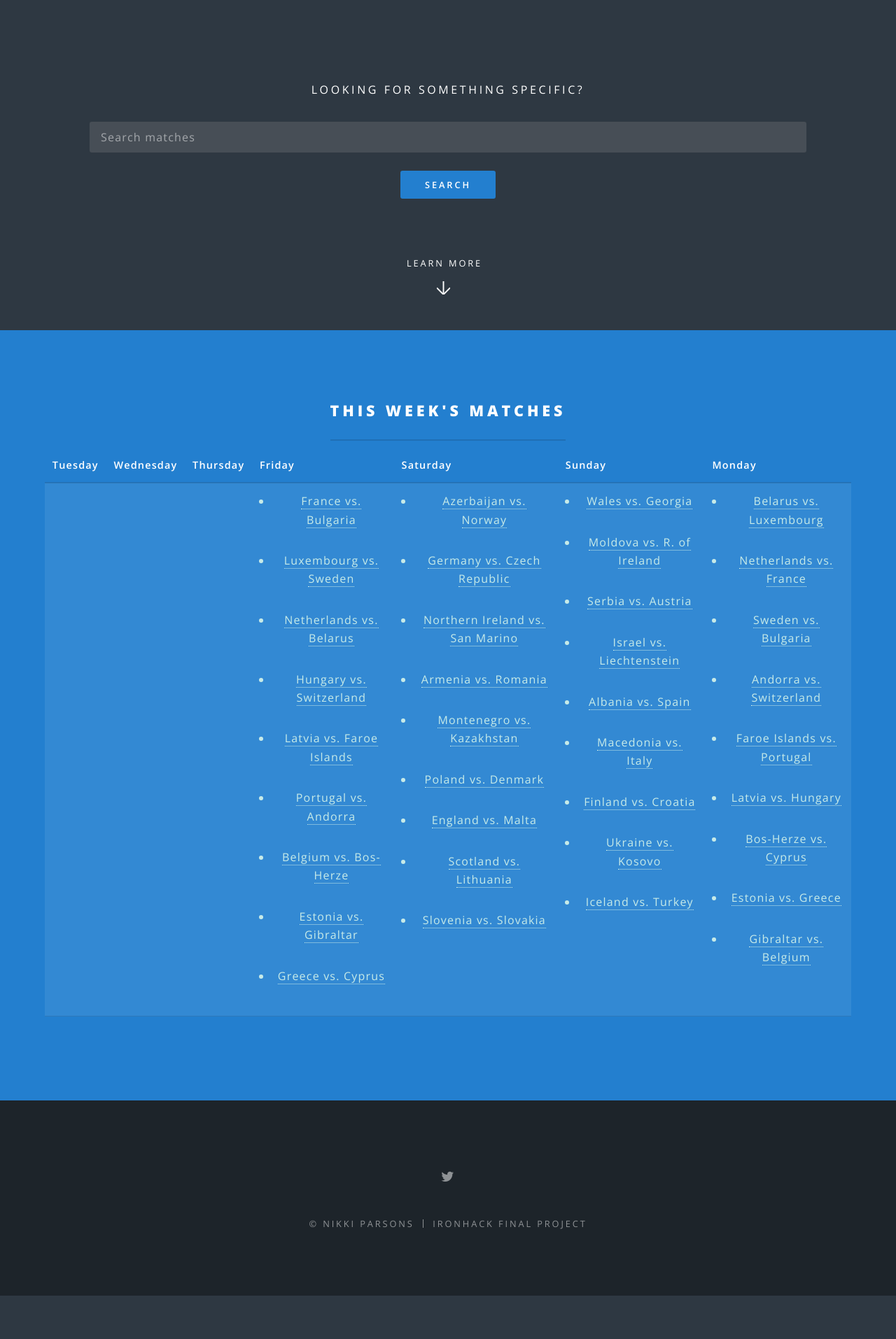
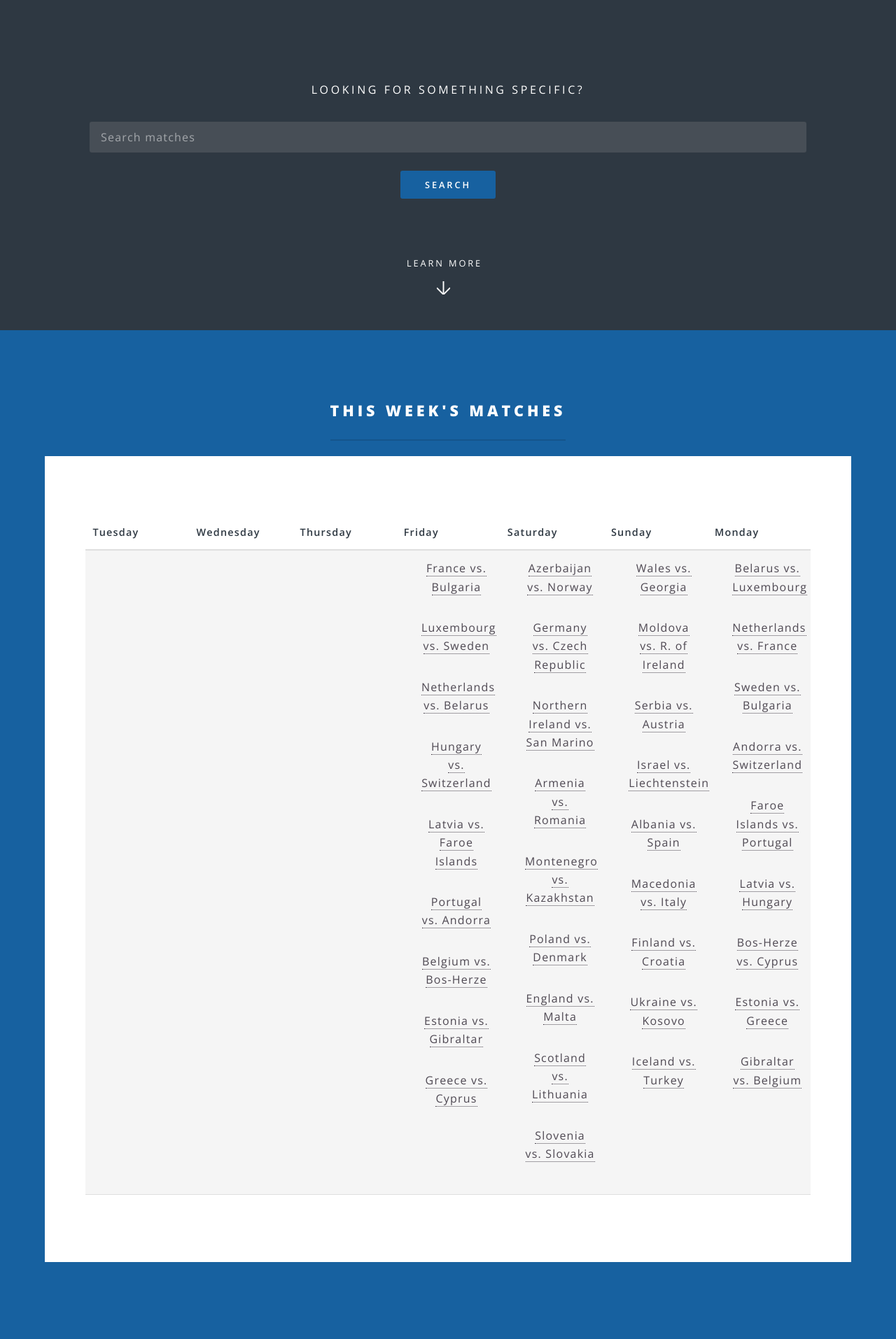
Before and after one commit to nikkiparsons/matchfinder, a Rails app: page / in a window 1280 px wide. Shown: the part 376-2290 px from the top of the page at 70% size. Before the commit the page ends 2228 px from the top, so only its background shows below. Run offline with Rails 7, Linux system fonts and the light colour scheme; data comes from the database, SQL or seed files in the repository; style sheets or scripts are compiled from the project's sources; some libraries are stand-ins or nearby versions.

Commit message:
Home page calendar columns same size

```diff
--- a/app/assets/stylesheets/home.scss
+++ b/app/assets/stylesheets/home.scss
@@ -2,3 +2,7 @@
   width: 80%;
   margin: 0 auto;
 }
+
+#home-cal {
+  table-layout: fixed;
+}
--- a/app/assets/stylesheets/main.css
+++ b/app/assets/stylesheets/main.css
@@ -2308,7 +2308,7 @@
 		input[type="button"].special,
 		button.special,
 		.button.special {
-			background-color: #237FCF;
+			background-color: #1761A0;
 			box-shadow: none !important;
 			color: #ffffff !important;
 		}
@@ -2318,7 +2318,7 @@
 			input[type="button"].special:hover,
 			button.special:hover,
 			.button.special:hover {
-				background-color: ##237FCF !important;
+				background-color: #1761A0 !important;
 			}
 
 			input[type="submit"].special:active,
@@ -2641,7 +2641,7 @@
 		}
 
 		.wrapper.style1 {
-			background-color: #237FCF;
+			background-color: #1761A0;
 			color: #c7ebe8;
 		}
 
@@ -3160,7 +3160,7 @@
 		-ms-transition: -ms-transform 0.5s ease;
 		transition: transform 0.5s ease;
 		-webkit-overflow-scrolling: touch;
-		background: #237FCF;
+		background: #1761A0;
 		color: #ffffff;
 		height: 100%;
 		max-width: 80%;
@@ -3812,3 +3812,7 @@
 	body.is-mobile.landing #footer {
 		background-color: #1d242a;
 	}
+
+#main-cal {
+	list-style-type: none;
+}
--- a/app/views/home/index.html.erb
+++ b/app/views/home/index.html.erb
@@ -16,15 +16,18 @@
 </header>
 </section>
 
+<article id="main">
 <section id="one" class="wrapper style1 special">
     <div class="inner">
       <header class="major">
         <h2>This Week's Matches</h2>
-        <div id="calendar">
+        <div>
           <meta name="viewport" content="width=device-width, initial-scale=1.0">
-          <table id="calendar">
+          <section class="wrapper style5">
+            <div class="inner">
+            <table width="100%" id="home-cal">
               <thead>
-            <tr>
+              <tr width="(100/7)%">
                 <% @days_of_week.each do |day| %>
                   <th>
                     <%= day %>
@@ -35,10 +38,10 @@
               <tbody>
               <tr>
                 <% @matches_by_day.each do |matches| %>
-                <td>
+                  <td width="(100/7)%">
                     <% matches.each do |match| %>
-                    <ul>
-                      <li>
+                      <ul id="main-cal">
+                        <li class="home-cal">
                           <%= link_to match.home_team + " vs. " + match.away_team, match %>
                         </li>
                       </ul>
@@ -49,5 +52,8 @@
               </tbody>
             </table>
           </div>
+          </section>
+        </div>
   </div>
 </section>
+</article>
```
Lines whose indentation alone changed are shown as unchanged.
